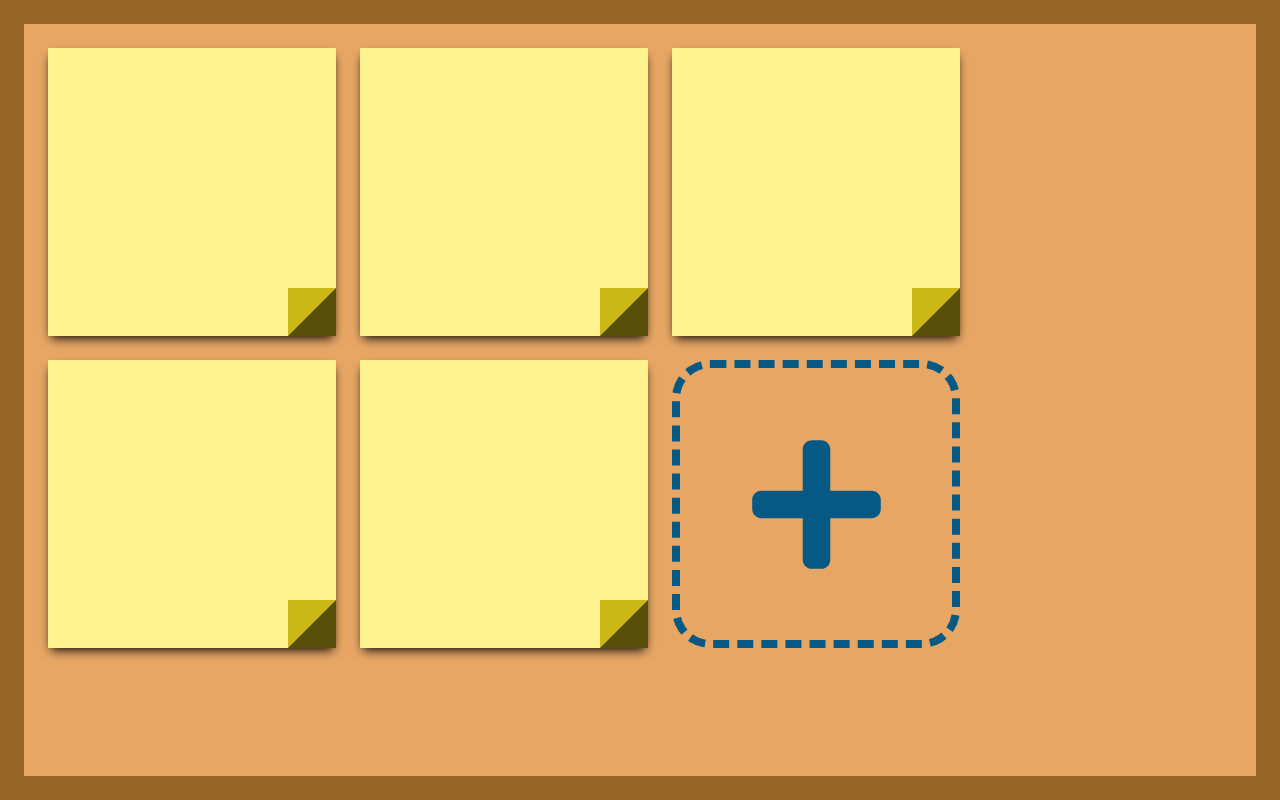
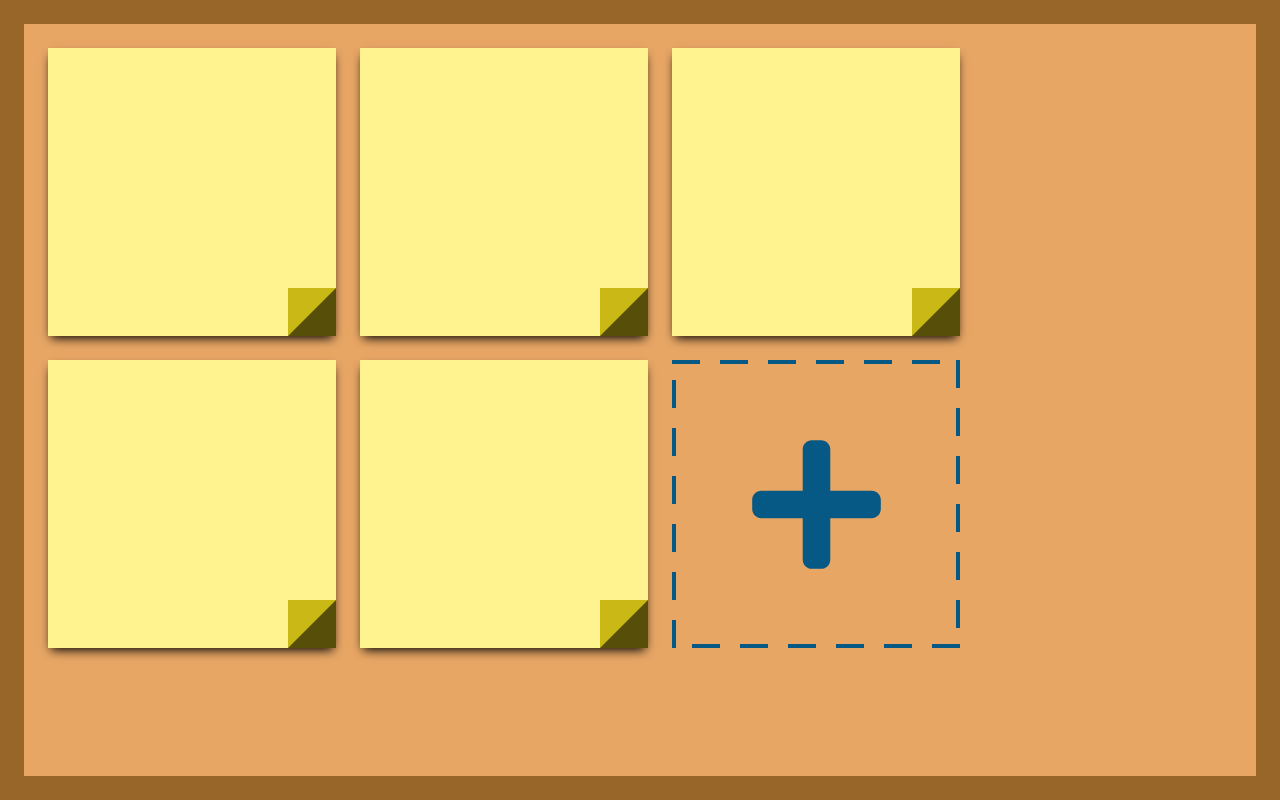
Before and after one commit to Hasuzawa/Web-Memo, a React (Create React App) app: page / in a window 1280 px wide. Built offline with nearby package versions, Linux system fonts and the light colour scheme.

Commit message:
changed some CSS and increased memo limit

```diff
--- a/package.json
+++ b/package.json
@@ -1,6 +1,6 @@
 {
   "name": "web-memo",
-  "version": "1.0.5",
+  "version": "1.0.6",
   "private": true,
   "author": "hasuzawa",
   "description": "Website to Write Memo online",
--- a/src/webMemo/Area.tsx
+++ b/src/webMemo/Area.tsx
@@ -5,7 +5,7 @@ import { LayoutGroup } from "framer-motion"
 
 
 const initial = 5
-const max = 50
+const max = 100
 
 const NoticeBoard = () => {
     const [id, setId] = useState<number>(initial)
--- a/src/webMemo/webMemo.css
+++ b/src/webMemo/webMemo.css
@@ -1,6 +1,6 @@
 .outer-frame {
     background-color: #996629;
-    @apply w-screen p-6 h-fit min-h-screen overscroll-none;
+    @apply w-full p-6 h-fit min-h-screen overscroll-none;
     @apply flex flex-col; /* make item stretch to container while still able to expand */
 }
 
@@ -35,8 +35,10 @@
 }
 
 .add {
-    @apply border-8 border-sky-800 border-dashed;
-    border-radius: 2.4em;
+    background-image: repeating-linear-gradient(0deg, #075985, #075985 28px, transparent 28px, transparent 48px, #075985 48px), repeating-linear-gradient(90deg, #075985, #075985 28px, transparent 28px, transparent 48px, #075985 48px), repeating-linear-gradient(180deg, #075985, #075985 28px, transparent 28px, transparent 48px, #075985 48px), repeating-linear-gradient(270deg, #075985, #075985 28px, transparent 28px, transparent 48px, #075985 48px);
+    background-size: 4px 100%, 100% 4px, 4px 100% , 100% 4px;
+    background-position: 0 0, 0 0, 100% 0, 0 100%;
+    background-repeat: no-repeat;
     @apply cursor-pointer focus:outline-none;
     @apply flex flex-row place-content-center place-items-center;
 }
```
Also changed, not shown: src/index.tsx (+5 -4 lines), 1 other file (tests, documents, lock files or other folders).
